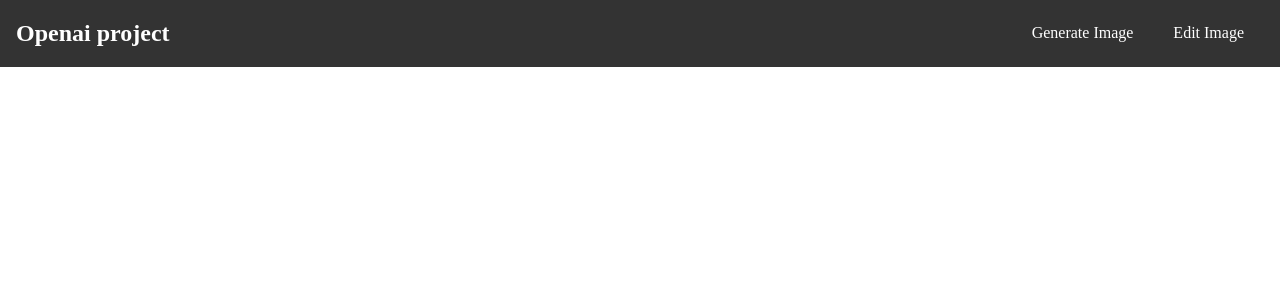
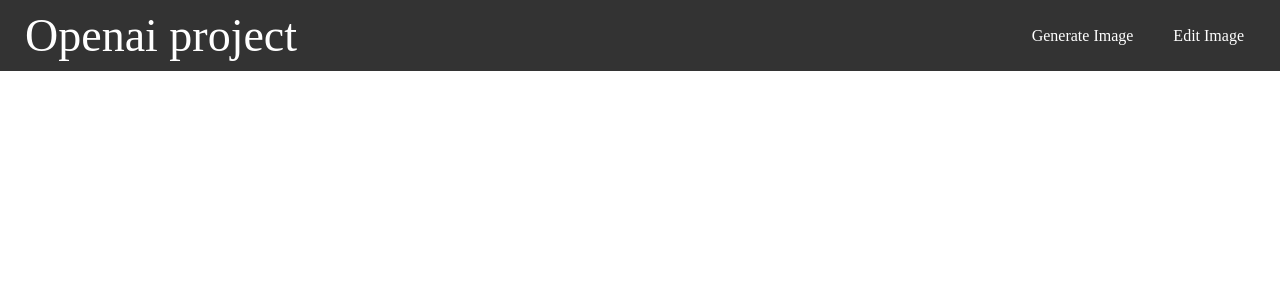
Before and after one commit to SamGiorgievski/Profile-Picture-Generator, a React (Create React App) app: page / in a window 1280 px wide. Shown: the top 300 px of the page. Built offline with nearby package versions, Linux system fonts and the light colour scheme; no server answers.

Commit message:
complete navbar and routing

```diff
--- a/src/App.js
+++ b/src/App.js
@@ -1,7 +1,32 @@
 import React from 'react'
+import { Link, Routes, Route } from 'react-router-dom';
+import Home from './components/Home';
+import Generate from './components/Generate';
+import Edit from './components/Edit';
+import "./Navbar.scss";
 
-export default function app() {
+
+export default function App() {
   return (
-    <div>app</div>
+    <>
+      <div className="navbar">
+        <div className="title">
+          <Link to="/"> Openai project</Link>
+        </div>
+        <ul className="features">
+          <li>
+            <Link to="/generate">Generate Image</Link>
+          </li>
+          <li>
+            <Link to="/edit">Edit Image</Link>
+          </li>
+        </ul>
+      </div>
+      <Routes>
+        <Route path ="/" index element = {<Home/>}/>
+        <Route path="/generate" index element = {<Generate/>}/>
+        <Route path="/edit" index element = {<Edit/>}/>
+      </Routes>
+    </>
   )
 }
--- a/src/components/Navbar.scss
+++ b/src/Navbar.scss
@@ -43,3 +43,8 @@ body {
 .navbar li:active {
   background-color: #555;
 }
+
+.title {
+  font-size: 46px;
+  padding: 5px;
+}
--- a/src/components/Edit.jsx
+++ b/src/components/Edit.jsx
@@ -1,7 +1,10 @@
-import React from 'react'
+import React from 'react';
+import "./Edit.scss";
 
 export default function Edit() {
   return (
-    <div>Edit</div>
+    <div className="edit">
+      Edit
+    </div>
   )
 }
--- a/src/components/Edit.scss
+++ b/src/components/Edit.scss
@@ -0,0 +1,7 @@
+.edit {
+  display:flex;
+  flex-direction: column;
+  margin:auto;
+  width: 30%;
+  margin-top: 30px;
+}
--- a/src/components/Generate.scss
+++ b/src/components/Generate.scss
@@ -15,7 +15,3 @@
   flex-direction: column;
   max-width: auto;
 }
-
-.otter {
-  margin-top: 30px;
-}
--- a/src/components/Home.jsx
+++ b/src/components/Home.jsx
@@ -1,17 +1,11 @@
 import "./Home.scss";
 import { useState, useEffect, Link} from "react";
-import Navbar from "./Navbar";
-import Generate from "./Generate";
-import Edit from "./Edit";
-
-
 
 export default function Home() {
   const [feature, setFeature] = useState ("generate");
 
   return (
     <div className="home">
-      <Navbar/>
 
     </div>
   )
--- a/src/index.js
+++ b/src/index.js
@@ -1,17 +1,11 @@
 import React from 'react';
 import ReactDOM from 'react-dom/client';
-import { BrowserRouter, Routes, Route } from 'react-router-dom';
-import Home from './components/Home';
-import Generate from './components/Generate';
-import Edit from './components/Edit';
+import { BrowserRouter} from 'react-router-dom';
+import App from './App';
 
 const root = ReactDOM.createRoot(document.getElementById('root'));
 root.render(
   <BrowserRouter>
-    <Routes>
-      <Route index element = {<Home/>}/>
-      <Route path="/generate" index element = {<Generate/>}/>
-      <Route path="/edit" index element = {<Edit/>}/>
-    </Routes>
+    <App />
   </BrowserRouter>
 );
```
